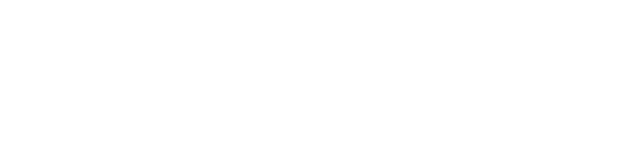
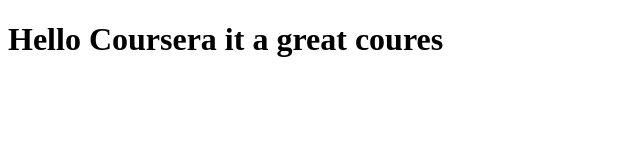
Before and after one commit to AhsanHussain12/Web-Dev-Coursera, a plain HTML site: page site/index.html in a window 1280 px wide. Shown: the whole page, without its empty margins (0-640 px from the left). Drawn offline with Linux system fonts and the light colour scheme.

Commit message:
PAge has been Modified.

```diff
--- a/site/index.html
+++ b/site/index.html
@@ -6,6 +6,6 @@
 	<title>Hello Coursera</title>
 </head>
 <body>
-
+<h1>Hello Coursera it a great coures</h1>
 </body>
 </html>
```
